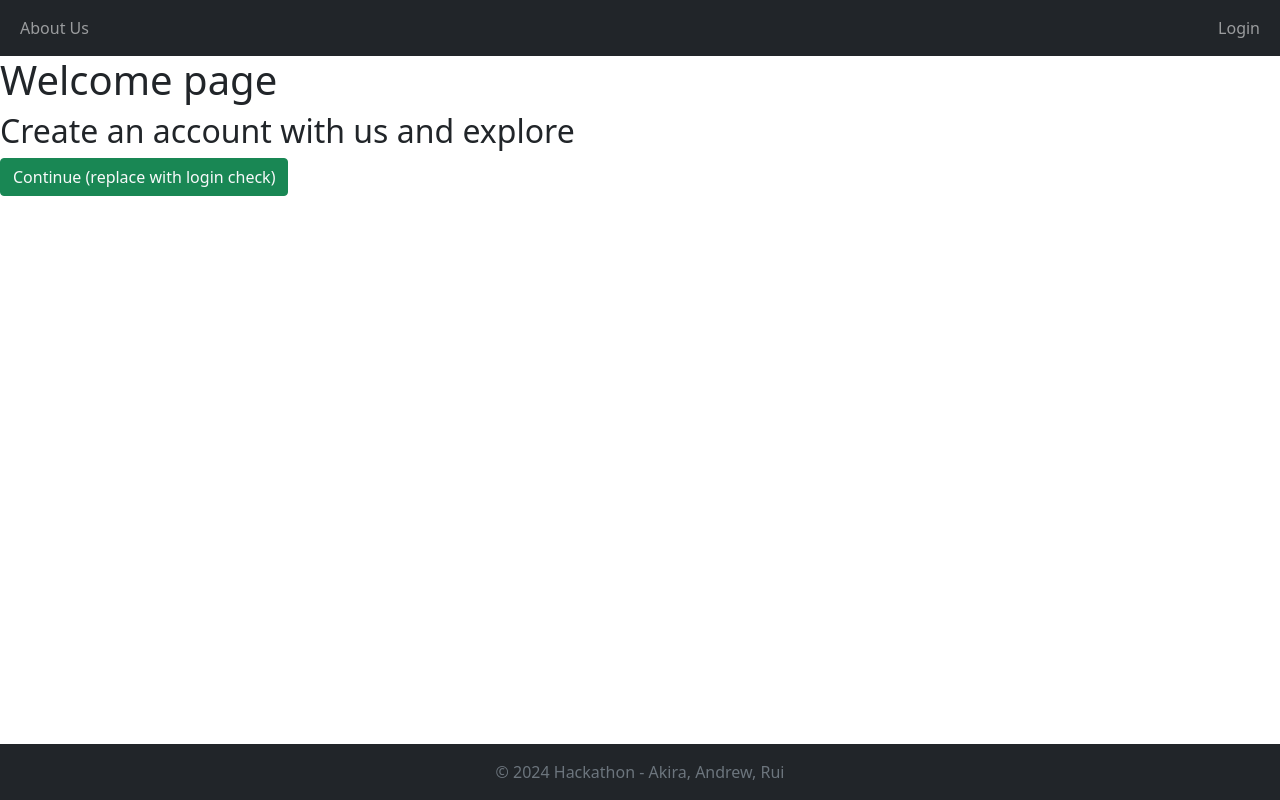
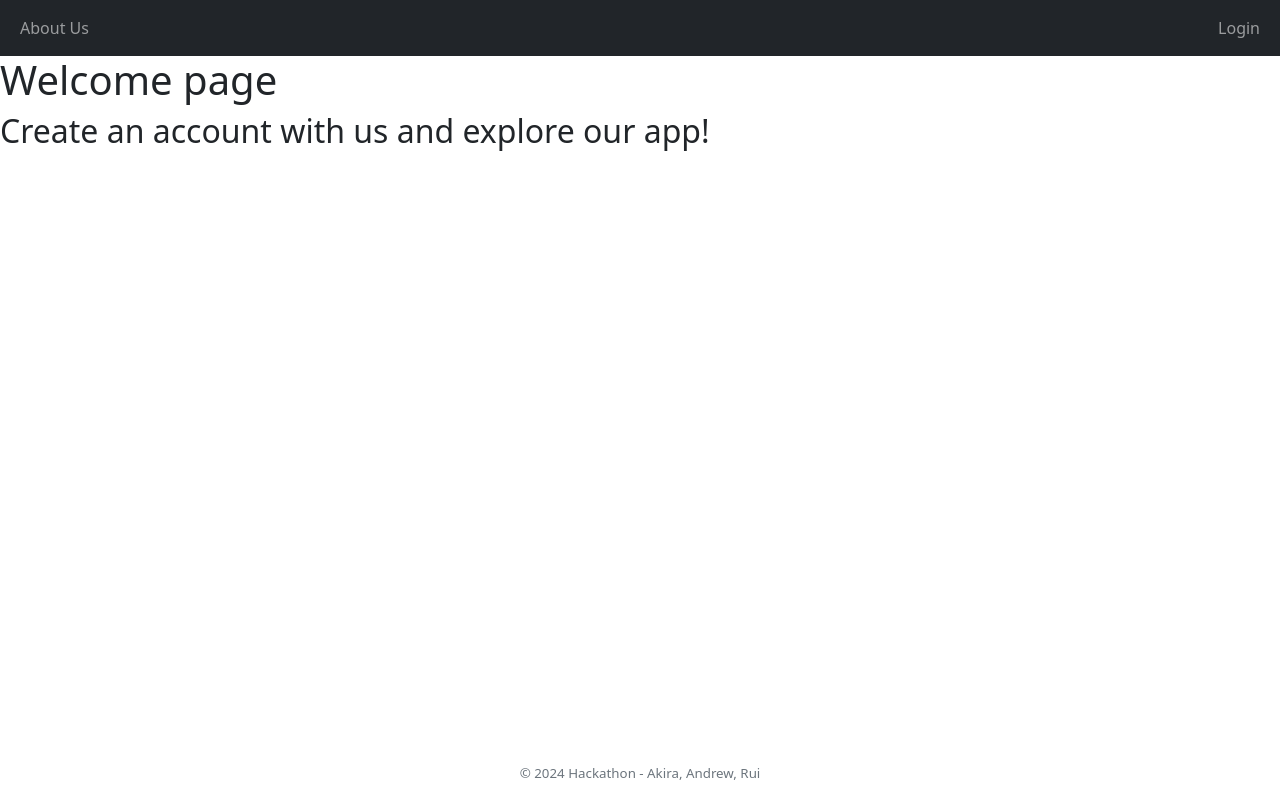
Before and after one commit to akiradurham/hoohacks2024, a Django app: page /healthyhoos/ in a window 1280 px wide. Run offline with Django 4.2, Linux system fonts and the light colour scheme; data comes from the database, SQL or seed files in the repository; some libraries are stand-ins or nearby versions.

Commit message:
moved welcome to use base template

```diff
--- a/mysite/healthyhoos/templates/healthyhoos/base.html
+++ b/mysite/healthyhoos/templates/healthyhoos/base.html
@@ -1,3 +1,4 @@
+{% load socialaccount %}
 <!DOCTYPE html>
 <!--
 https://getbootstrap.com/docs/4.0/components/navbar/
@@ -21,27 +22,40 @@ https://www.jsdelivr.com/package/npm/bootstrap?version=5.1.3
         <div class="container-fluid">
             <div>
                 <ul class="navbar-nav">
+                    {% if user.is_authenticated %}
                     <li class="nav-item">
                         <a class="nav-link" href="/healthyhoos"> Home </a>
                     </li>
+                    {% else %}
+                    <li class="nav-item">
+                        <a class="nav-link" href="/healthyhoos"> About Us </a>
+                    </li>
+                    {% endif %}
                 </ul>
             </div>
             <div>
                 <ul class="navbar-nav">
+                    {% if user.is_authenticated %}
                     <li class="nav-item">
                         <a class="nav-link" href="/healthyhoos"> Logout </a>
                     </li>
+                    {% else %}
+                    <li class="nav-item">
+                        <a class="nav-link" href="http://127.0.0.1:8000/{% provider_login_url 'google' %}"> Login </a>
+                    </li>
+                    {% endif %}
                 </ul>
             </div>
         </div>
     </nav>
 
-    {%block content%}
+    {% block content %}
+    <!-- filled with other pages info -->
+    {% endblock %}
 
-    {%endblock%}
-    <footer class="bg-dark text-center py-3 fixed-bottom">
+    <footer class="text-center py-3 fixed-bottom">
         <div class="container">
-            <p class="mb-0 text-secondary">
+            <p class="mb-0 text-secondary" style="color: black; font-size: smaller;">
                 &copy; 2024 Hackathon - Akira, Andrew, Rui
             </p>
         </div>
--- a/mysite/healthyhoos/templates/healthyhoos/welcome.html
+++ b/mysite/healthyhoos/templates/healthyhoos/welcome.html
@@ -1,63 +1,9 @@
-{% load socialaccount %}
-
-<!DOCTYPE html>
-<!--
-https://getbootstrap.com/docs/4.0/components/navbar/
-https://getbootstrap.com/docs/4.1/layout/grid/
-https://www.jsdelivr.com/package/npm/bootstrap?version=5.1.3
-
--->
-
-<html lang="en">
-<head>
-    <meta charset="UTF-8">
-    <meta name="viewport" content="width=device-width, initial-scale=1.0" />
-    <link
-      href="https://cdn.jsdelivr.net/npm/bootstrap@5.1.3/dist/css/bootstrap.min.css"
-      rel="stylesheet"
-    />
-    <title> HealthFirst </title>
-</head>
-<body>
-    <nav class="navbar navbar-expand-lg navbar-dark bg-dark">
-        <div class="container-fluid">
-            <div>
-                <ul class="navbar-nav">
-                    <li class="nav-item">
-                        <a class="nav-link" href="/healthyhoos"> About Us </a>
-                    </li>
-                </ul>
-            </div>
-            <div>
-                <ul class="navbar-nav">
-                    <li class="nav-item">
-                        <a class="nav-link" href="/healthyhoos"> Login </a>
-                    </li>
-                </ul>
-            </div>
-        </div>
-    </nav>
-    <h1>
-        Welcome page
-    </h1>
-    <h2>
-        Create an account with us and explore
-
-    </h2>
-    <button class="btn btn-success">
-        <a href="http://127.0.0.1:8000/{% provider_login_url 'google' %}" class="text-light" code style="text-decoration:none" >
-           Continue (replace with login check)
-        </a>
-    </button>
-    <footer class="bg-dark text-center py-3 fixed-bottom">
-        <div class="container">
-            <p class="mb-0 text-secondary">
-                &copy; 2024 Hackathon - Akira, Andrew, Rui
-            </p>
-        </div>
-    </footer>
-    <script
-      src="https://cdn.jsdelivr.net/npm/bootstrap@5.1.3/dist/js/bootstrap.bundle.min.js"
-    ></script>
-</body>
-</html>
+{%extends 'healthyhoos/base.html'%}
+{% block content %}
+<h1>
+    Welcome page
+</h1>
+<h2>
+    Create an account with us and explore our app!
+</h2>
+{% endblock %}
```
Also changed, not shown: mysite/healthyhoos/templates/healthyhoos/home.html (+3 -4 lines).
